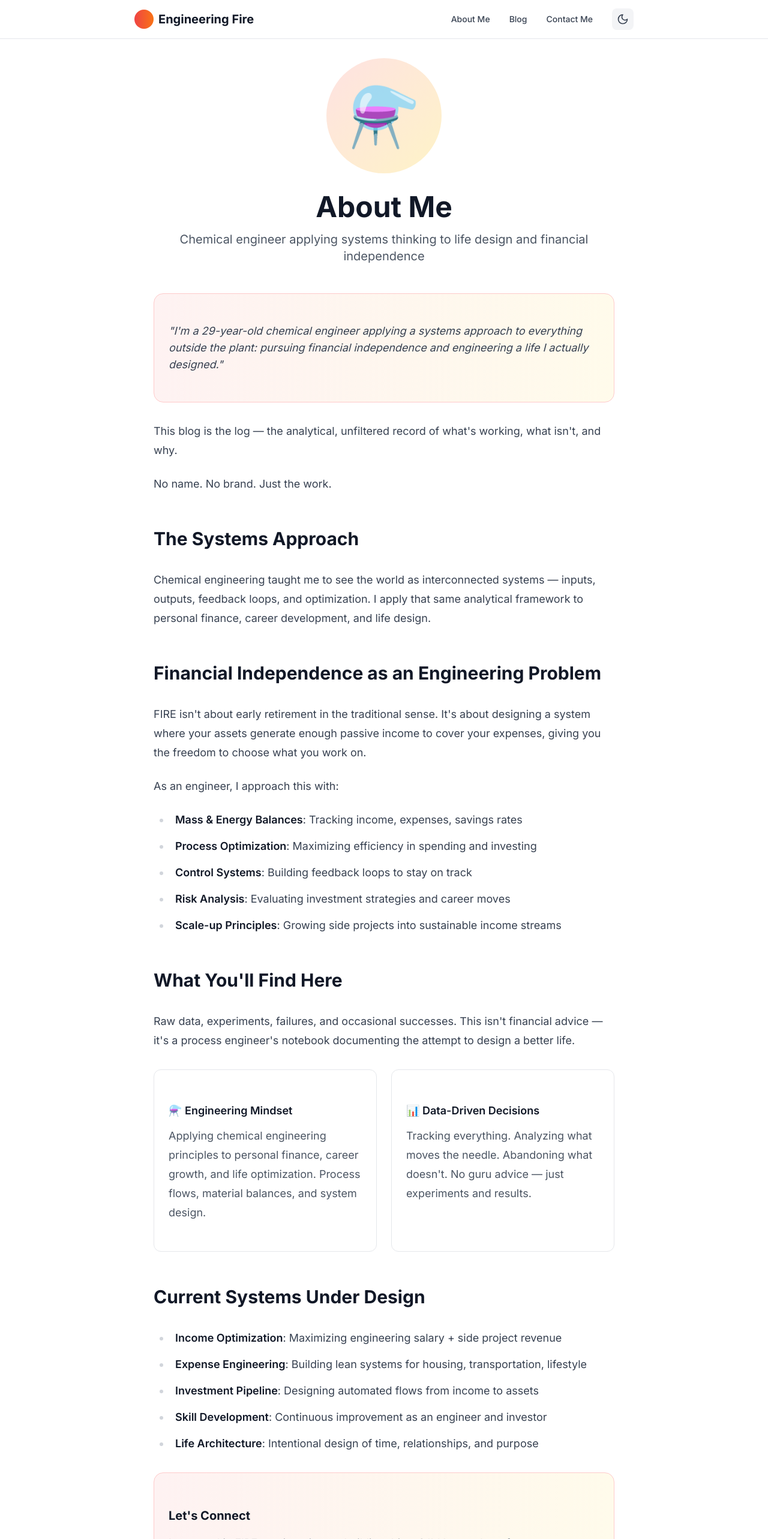
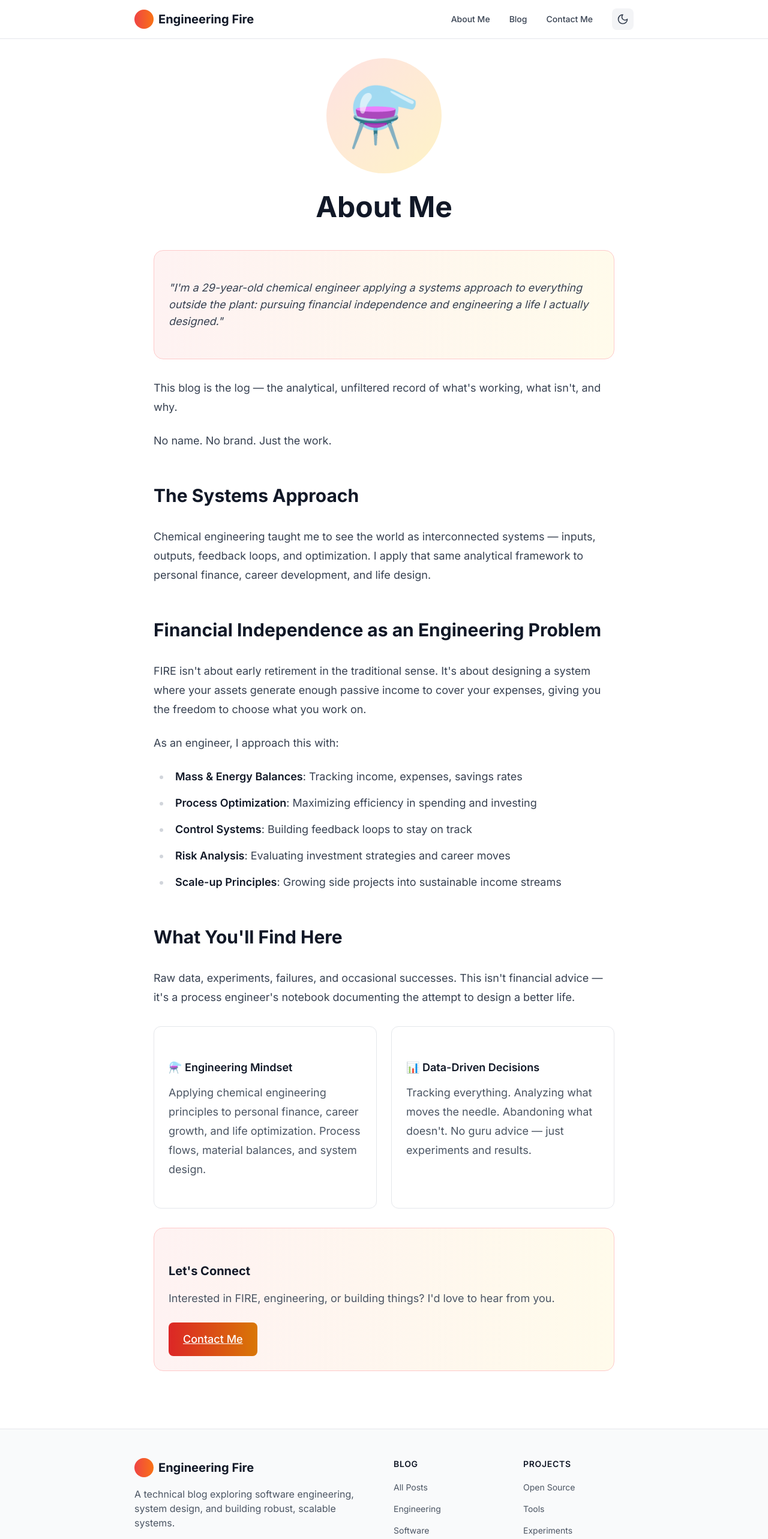
Before and after one commit to jdsebo15/engineering-fire, a Next.js app: page / in a window 1280 px wide. Shown: the top 2566 px of the page at 60% size. Built offline with nearby package versions, Linux system fonts and the light colour scheme.

Commit message:
Simplify About Me page: remove tagline under title, keep cauldron, quote, and all sections except Current Systems Under Design

```diff
--- a/app/page.tsx
+++ b/app/page.tsx
@@ -8,9 +8,6 @@ export default async function Home() {
         <h1 className="text-4xl md:text-5xl font-bold text-gray-900 dark:text-white mb-4">
           About Me
         </h1>
-        <p className="text-xl text-gray-600 dark:text-gray-300">
-          Chemical engineer applying systems thinking to life design and financial independence
-        </p>
       </div>
 
       <div className="prose prose-lg dark:prose-invert max-w-none">
@@ -79,15 +76,6 @@ export default async function Home() {
           </div>
         </div>
 
-        <h2>Current Systems Under Design</h2>
-        <ul>
-          <li><strong>Income Optimization</strong>: Maximizing engineering salary + side project revenue</li>
-          <li><strong>Expense Engineering</strong>: Building lean systems for housing, transportation, lifestyle</li>
-          <li><strong>Investment Pipeline</strong>: Designing automated flows from income to assets</li>
-          <li><strong>Skill Development</strong>: Continuous improvement as an engineer and investor</li>
-          <li><strong>Life Architecture</strong>: Intentional design of time, relationships, and purpose</li>
-        </ul>
-
         <div className="p-6 bg-gradient-to-r from-primary-50 to-amber-50 dark:from-gray-800 dark:to-gray-900 rounded-2xl border border-primary-200 dark:border-gray-700 mt-8">
           <h3 className="text-xl font-bold text-gray-900 dark:text-white mb-4">Let's Connect</h3>
           <p className="text-gray-600 dark:text-gray-300 mb-6">
```
